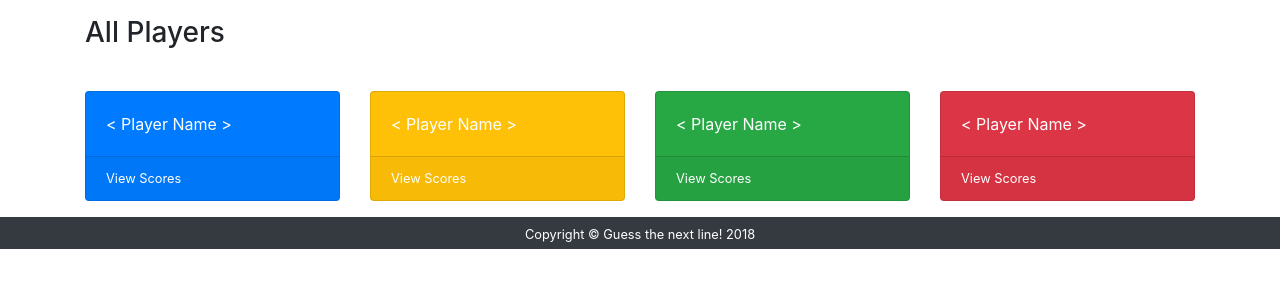
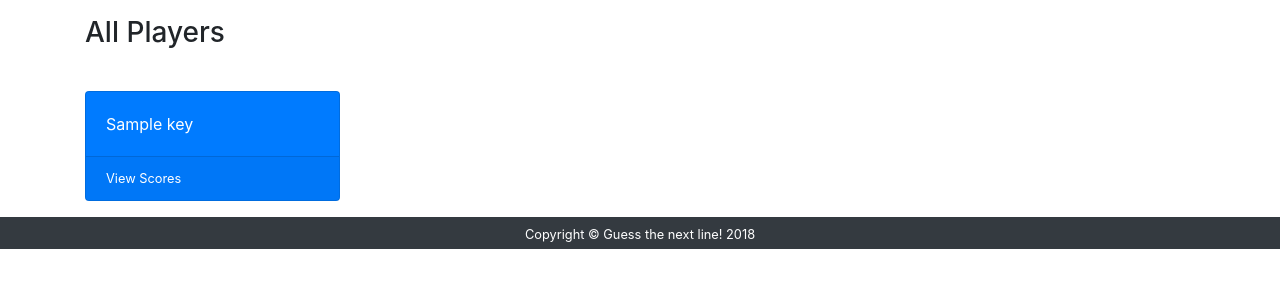
Before and after one commit to ramblingbarney/refactored-invention, a Flask app: template templates/all_players.html in a window 1280 px wide. Shown: the part 56-356 px from the top of the page. Run offline with Flask 2, Linux system fonts and the light colour scheme; the template is opened without the code that fills it: most values are stand-ins (such as "Sample title", 1, 10 or a date in 2020); some libraries are stand-ins or nearby versions.

Commit message:
- Added Manal tests for All Players in README.md - Created 'test_all_players_page_names' in tests_front_end.py - Created 'generate_logged_in_leaderboard' in 'game_operations.py' - All tests pass

```diff
--- a/app.py
+++ b/app.py
@@ -134,7 +134,10 @@ def login():
 @app.route('/all_players')
 def all_players():
 
-    return render_template("all_players.html")
+    template_users_history = game_operations.generate_logged_in_leaderboard(0)
+
+    return render_template("all_players.html"
+                            , users_history=template_users_history)
 
 
 @app.route('/leaderboard')
--- a/templates/all_players.html
+++ b/templates/all_players.html
@@ -18,71 +18,29 @@
 
     <div class="row">
 
+      {% for key,value in users_history.items() %}
         <div class="col-xl-3 col-sm-6 mb-3">
-        <div class="card text-white bg-primary o-hidden h-100">
+          <div class="card text-white {{ loop.cycle('bg-primary', 'bg-warning'
+          , 'bg-success', 'bg-danger') }} o-hidden h-100">
             <div class="card-body">
               <div class="card-body-icon">
                 <i class="fa fa-fw fa-comments"></i>
               </div>
-            <div class="mr-5">< Player Name ></div>
+              <div class="mr-5 leaderboard-name">{{ key }}</div>
             </div>
             <a class="card-footer text-white clearfix small z-1" href="#">
-            <span class="float-left">View Scores</span>
+              <span class="float-left"><span data-toggle="collapse" data-target="#individual-song-scores{{ loop.index }}">View Scores</span><div id="individual-song-scores{{ loop.index }}" class="collapse">
+                {% for song in value %}
+                  <li> {{ song }} </li>
+                {% endfor %}
+              </div></span>
               <span class="float-right">
                 <i class="fa fa-angle-right"></i>
               </span>
             </a>
           </div>
         </div>
-      <div class="col-xl-3 col-sm-6 mb-3">
-        <div class="card text-white bg-warning o-hidden h-100">
-          <div class="card-body">
-            <div class="card-body-icon">
-              <i class="fa fa-fw fa-list"></i>
-            </div>
-            <div class="mr-5">< Player Name ></div>
-          </div>
-          <a class="card-footer text-white clearfix small z-1" href="#">
-            <span class="float-left">View Scores</span>
-            <span class="float-right">
-              <i class="fa fa-angle-right"></i>
-            </span>
-          </a>
-        </div>
-      </div>
-      <div class="col-xl-3 col-sm-6 mb-3">
-        <div class="card text-white bg-success o-hidden h-100">
-          <div class="card-body">
-            <div class="card-body-icon">
-              <i class="fa fa-fw fa-shopping-cart"></i>
-            </div>
-            <div class="mr-5">< Player Name ></div>
-          </div>
-          <a class="card-footer text-white clearfix small z-1" href="#">
-            <span class="float-left">View Scores</span>
-            <span class="float-right">
-              <i class="fa fa-angle-right"></i>
-            </span>
-          </a>
-        </div>
-      </div>
-      <div class="col-xl-3 col-sm-6 mb-3">
-        <div class="card text-white bg-danger o-hidden h-100">
-          <div class="card-body">
-            <div class="card-body-icon">
-              <i class="fa fa-fw fa-support"></i>
-            </div>
-            <div class="mr-5">< Player Name ></div>
-          </div>
-          <a class="card-footer text-white clearfix small z-1" href="#">
-            <span class="float-left">View Scores</span>
-            <span class="float-right">
-              <i class="fa fa-angle-right"></i>
-            </span>
-          </a>
-        </div>
-      </div>
-
+      {% endfor %}
     </div>
     <!-- /.row -->
 
--- a/templates/base.html
+++ b/templates/base.html
@@ -54,9 +54,9 @@
               <a class="nav-link" href="{{ url_for('all_players') }}">Who's Playing</a>
             </li>
               <div class="input-group input-group-sm py-md-1 w-25">
-                <input type="text" class="form-control" placeholder="" aria-label="username login" id="login-name" aria-describedby="basic-addon2" onsubmit="event.preventDefault();">
+                <input type="text" id="login-name" class="form-control" placeholder="" aria-label="username login" aria-describedby="basic-addon2" onsubmit="event.preventDefault();">
                 <div class="input-group-append">
-                  <button class="btn btn-outline-secondary" type="button" onclick="login('http://127.0.0.1:5000/' + 'login',document.getElementById('login-name').value);" >Login</button>
+                  <button class="btn btn-outline-secondary" id="login-btn" type="button" onclick="login('http://127.0.0.1:5000/' + 'login',document.getElementById('login-name').value);" >Login</button>
                 </div>
                 <div class="input-group-append">
                   <button class="btn btn-outline-secondary" type="button" onclick="logOut();" >Logout</button>
```
Also changed, not shown: game_operations.py (+59 -0 lines), tests/test_front_end.py (+20 -1 lines), README.md. Lines whose indentation alone changed are shown as unchanged.
